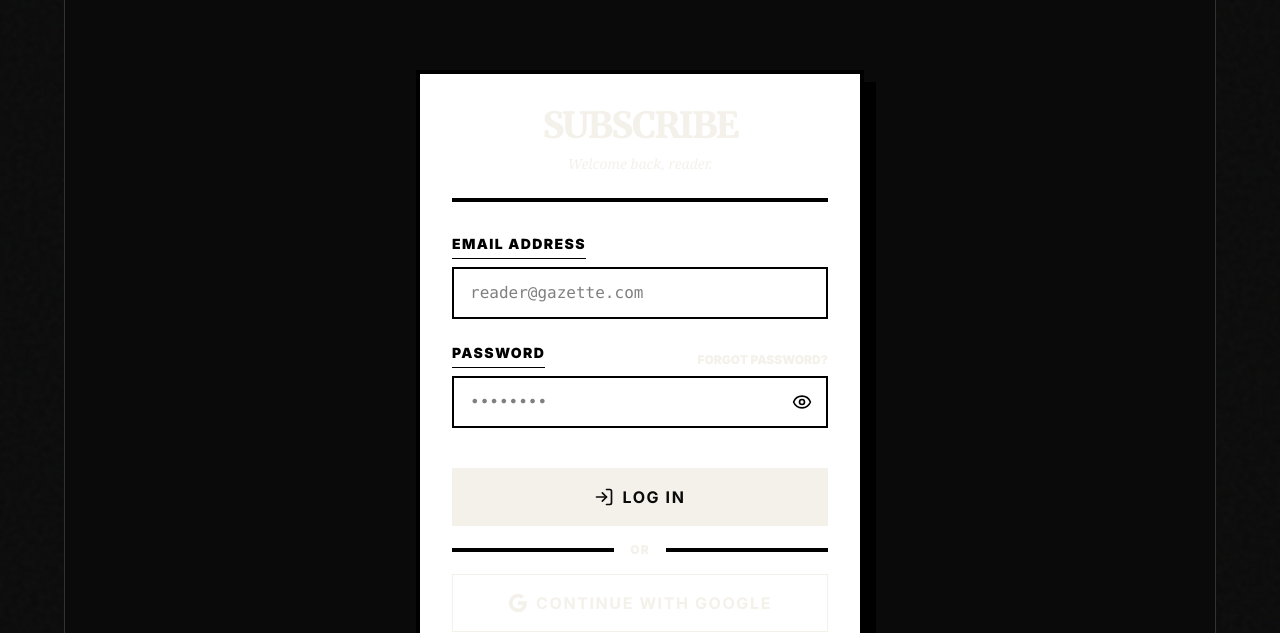
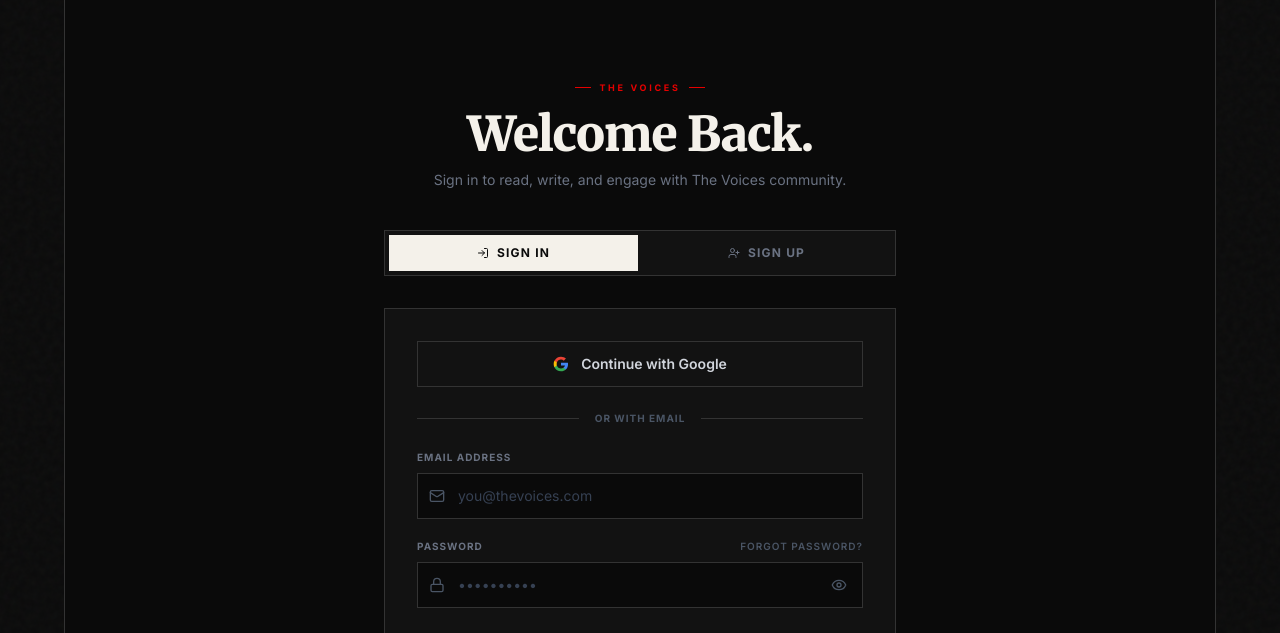
Before and after one commit to THE-VOICES-Blog-Platform/The-Voices, a React (Vite) app: page /auth in a window 1280 px wide. Shown: the part 319-952 px from the top of the page. Built offline with nearby package versions, Linux system fonts and the light colour scheme; no server answers.

Commit message:
feat: redesign Auth page with dark editorial UI/UX

```diff
--- a/src/pages/Auth.tsx
+++ b/src/pages/Auth.tsx
@@ -2,7 +2,7 @@ import React, { useState } from 'react';
 import { useNavigate } from 'react-router-dom';
 import { signInWithEmailAndPassword, createUserWithEmailAndPassword, signInWithPopup, sendPasswordResetEmail } from 'firebase/auth';
 import { auth, googleProvider } from '../lib/firebase';
-import { LogIn, UserPlus, Eye, EyeOff } from 'lucide-react';
+import { LogIn, UserPlus, Eye, EyeOff, Mail, Lock, ArrowRight, CheckCircle, AlertCircle } from 'lucide-react';
 
 const Auth = () => {
   const [isLogin, setIsLogin] = useState(true);
@@ -11,24 +11,21 @@ const Auth = () => {
   const [showPassword, setShowPassword] = useState(false);
   const [error, setError] = useState('');
   const [msg, setMsg] = useState('');
+  const [loading, setLoading] = useState(false);
   const navigate = useNavigate();
 
   const handleResetPassword = async () => {
     if (!email) {
-      setError('Please enter your email address to reset your password.');
+      setError('Enter your email above first, then click Forgot Password.');
       setMsg('');
       return;
     }
     try {
       await sendPasswordResetEmail(auth, email);
-      setMsg('Password reset email sent! Check your inbox.');
+      setMsg('Reset link sent! Check your inbox.');
       setError('');
     } catch (err: unknown) {
-      if (err instanceof Error) {
-        setError(err.message || 'Failed to send password reset email.');
-      } else {
-        setError('Failed to send password reset email.');
-      }
+      setError(err instanceof Error ? err.message : 'Failed to send reset email.');
       setMsg('');
     }
   };
@@ -37,7 +34,7 @@ const Auth = () => {
     e.preventDefault();
     setError('');
     setMsg('');
-
+    setLoading(true);
     try {
       if (isLogin) {
         await signInWithEmailAndPassword(auth, email, password);
@@ -46,151 +43,215 @@ const Auth = () => {
       }
       navigate('/dashboard');
     } catch (err: unknown) {
-      if (err instanceof Error) {
-        setError(err.message || 'An error occurred during authentication.');
-      } else {
-        setError('An error occurred during authentication.');
-      }
+      setError(err instanceof Error ? err.message : 'An error occurred during authentication.');
+    } finally {
+      setLoading(false);
     }
   };
 
   const handleGoogleSignIn = async () => {
     setError('');
     setMsg('');
+    setLoading(true);
     try {
       await signInWithPopup(auth, googleProvider);
       navigate('/dashboard');
     } catch (err: unknown) {
-      if (err instanceof Error) {
-        setError(err.message || 'An error occurred during Google sign in.');
-      } else {
-        setError('An error occurred during Google sign in.');
-      }
+      setError(err instanceof Error ? err.message : 'Google sign-in failed.');
+    } finally {
+      setLoading(false);
     }
   };
 
+  const switchMode = (mode: boolean) => {
+    setIsLogin(mode);
+    setError('');
+    setMsg('');
+  };
+
   return (
-    <div className="flex items-center justify-center min-h-[70vh] py-12">
-      <div className="w-full max-w-md bg-white border-4 border-black p-8 shadow-[12px_12px_0px_0px_rgba(0,0,0,1)]">
+    <div className="min-h-[80vh] flex items-center justify-center py-12 px-4">
+      <div className="w-full max-w-lg">
 
-        <div className="text-center mb-8 border-b-4 border-black pb-6">
-          <h2 className="text-4xl font-black font-heading uppercase tracking-tighter">
-            {isLogin ? 'Subscribe' : 'Join the Press'}
-          </h2>
-          <p className="font-serif italic text-sm mt-2">
-            {isLogin ? "Welcome back, reader." : "Become a contributing writer today."}
+        {/* Brand Header */}
+        <div className="text-center mb-10">
+          <div className="inline-flex items-center gap-2 text-[9px] font-bold uppercase tracking-[0.3em] text-primary mb-4">
+            <span className="w-4 h-px bg-primary" />
+            The Voices
+            <span className="w-4 h-px bg-primary" />
+          </div>
+          <h1 className="text-4xl md:text-5xl font-black font-heading text-foreground tracking-tight leading-none mb-3">
+            {isLogin ? 'Welcome Back.' : 'Join the Press.'}
+          </h1>
+          <p className="text-sm font-sans text-gray-500">
+            {isLogin
+              ? 'Sign in to read, write, and engage with The Voices community.'
+              : 'Create your account and start publishing your stories today.'}
           </p>
         </div>
 
+        {/* Tab Switcher */}
+        <div className="flex border border-card-border bg-card mb-8 p-1 gap-1">
+          <button
+            type="button"
+            onClick={() => switchMode(true)}
+            className={`flex-1 py-2.5 text-xs font-bold uppercase tracking-widest transition-all duration-200 flex items-center justify-center gap-2 ${
+              isLogin
+                ? 'bg-foreground text-background'
+                : 'text-gray-500 hover:text-foreground'
+            }`}
+          >
+            <LogIn className="w-3 h-3" />
+            Sign In
+          </button>
+          <button
+            type="button"
+            onClick={() => switchMode(false)}
+            className={`flex-1 py-2.5 text-xs font-bold uppercase tracking-widest transition-all duration-200 flex items-center justify-center gap-2 ${
+              !isLogin
+                ? 'bg-foreground text-background'
+                : 'text-gray-500 hover:text-foreground'
+            }`}
+          >
+            <UserPlus className="w-3 h-3" />
+            Sign Up
+          </button>
+        </div>
+
+        {/* Card */}
+        <div className="bg-card border border-card-border p-8">
+
+          {/* Alerts */}
           {error && (
-          <div className="border-2 border-black bg-gray-100 px-4 py-3 mb-6 text-sm font-bold uppercase text-center">
-            {error}
+            <div className="flex items-start gap-3 bg-red-950/40 border border-red-900/50 px-4 py-3 mb-6 text-sm text-red-400">
+              <AlertCircle className="w-4 h-4 mt-0.5 flex-shrink-0" />
+              <span className="font-sans leading-relaxed">{error}</span>
+            </div>
+          )}
+          {msg && (
+            <div className="flex items-start gap-3 bg-green-950/40 border border-green-900/50 px-4 py-3 mb-6 text-sm text-green-400">
+              <CheckCircle className="w-4 h-4 mt-0.5 flex-shrink-0" />
+              <span className="font-sans leading-relaxed">{msg}</span>
             </div>
           )}
 
-        {msg && (
-          <div className="border-2 border-black bg-green-100 text-green-800 px-4 py-3 mb-6 text-sm font-bold uppercase text-center">
-            {msg}
+          {/* Google Button */}
+          <button
+            type="button"
+            onClick={handleGoogleSignIn}
+            disabled={loading}
+            className="w-full flex items-center justify-center gap-3 py-3 border border-card-border text-sm font-semibold text-gray-300 hover:text-foreground hover:border-gray-500 transition-all duration-200 mb-6 disabled:opacity-50"
+          >
+            <svg className="w-4 h-4 flex-shrink-0" viewBox="0 0 24 24">
+              <path fill="#4285F4" d="M22.56 12.25c0-.78-.07-1.53-.2-2.25H12v4.26h5.92c-.26 1.37-1.04 2.53-2.21 3.31v2.77h3.57c2.08-1.92 3.28-4.74 3.28-8.09z"/>
+              <path fill="#34A853" d="M12 23c2.97 0 5.46-.98 7.28-2.66l-3.57-2.77c-.98.66-2.23 1.06-3.71 1.06-2.86 0-5.29-1.93-6.16-4.53H2.18v2.84C3.99 20.53 7.7 23 12 23z"/>
+              <path fill="#FBBC05" d="M5.84 14.09c-.22-.66-.35-1.36-.35-2.09s.13-1.43.35-2.09V7.07H2.18C1.43 8.55 1 10.22 1 12s.43 3.45 1.18 4.93l2.85-2.22.81-.62z"/>
+              <path fill="#EA4335" d="M12 5.38c1.62 0 3.06.56 4.21 1.66l3.15-3.15C17.45 2.09 14.97 1 12 1 7.7 1 3.99 3.47 2.18 7.07l3.66 2.84c.87-2.6 3.3-4.53 6.16-4.53z"/>
+            </svg>
+            Continue with Google
+          </button>
+
+          {/* Divider */}
+          <div className="flex items-center gap-4 mb-6">
+            <div className="flex-1 h-px bg-card-border" />
+            <span className="text-[10px] font-bold uppercase tracking-widest text-gray-600">or with email</span>
+            <div className="flex-1 h-px bg-card-border" />
           </div>
-        )}
 
-        <form onSubmit={handleSubmit} className="flex flex-col gap-6">
-          <div>
-            <label className="block text-sm font-black uppercase tracking-widest text-black mb-2 border-b border-black w-max pb-1">Email Address</label>
+          {/* Form */}
+          <form onSubmit={handleSubmit} className="flex flex-col gap-5">
+            {/* Email */}
+            <div className="relative">
+              <label className="block text-[10px] font-bold uppercase tracking-widest text-gray-500 mb-2">
+                Email Address
+              </label>
+              <div className="relative">
+                <Mail className="absolute left-3 top-1/2 -translate-y-1/2 w-4 h-4 text-gray-600 pointer-events-none" />
                 <input
                   type="email"
                   required
                   value={email}
                   onChange={(e) => setEmail(e.target.value)}
-              className="w-full bg-transparent border-2 border-black px-4 py-3 text-black font-mono focus:outline-none focus:bg-black focus:text-white transition-colors"
-              placeholder="reader@gazette.com"
+                  className="w-full bg-background border border-card-border pl-10 pr-4 py-3 text-sm text-foreground font-sans focus:outline-none focus:border-primary transition-colors placeholder:text-gray-700"
+                  placeholder="you@thevoices.com"
                 />
               </div>
+            </div>
 
+            {/* Password */}
             <div>
-            <div className="flex justify-between items-end mb-2">
-              <label className="block text-sm font-black uppercase tracking-widest text-black border-b border-black w-max pb-1">Password</label>
+              <div className="flex justify-between items-center mb-2">
+                <label className="block text-[10px] font-bold uppercase tracking-widest text-gray-500">
+                  Password
+                </label>
                 {isLogin && (
                   <button
                     type="button"
                     onClick={handleResetPassword}
-                  className="text-xs font-black uppercase hover:underline decoration-2 underline-offset-4"
+                    className="text-[10px] font-semibold text-gray-600 hover:text-primary transition-colors uppercase tracking-widest"
                   >
                     Forgot Password?
                   </button>
                 )}
               </div>
               <div className="relative">
+                <Lock className="absolute left-3 top-1/2 -translate-y-1/2 w-4 h-4 text-gray-600 pointer-events-none" />
                 <input
-                type={showPassword ? "text" : "password"}
+                  type={showPassword ? 'text' : 'password'}
                   required
                   value={password}
                   onChange={(e) => setPassword(e.target.value)}
-                className="w-full bg-transparent border-2 border-black px-4 py-3 pr-12 text-black font-mono focus:outline-none focus:bg-black focus:text-white transition-colors"
-                placeholder="••••••••"
+                  className="w-full bg-background border border-card-border pl-10 pr-12 py-3 text-sm text-foreground font-sans focus:outline-none focus:border-primary transition-colors placeholder:text-gray-700"
+                  placeholder="••••••••••"
+                  minLength={6}
                 />
                 <button
                   type="button"
                   onClick={() => setShowPassword(!showPassword)}
-                className="absolute right-3 top-1/2 -translate-y-1/2 text-black hover:text-gray-600 focus:outline-none p-1"
+                  className="absolute right-3 top-1/2 -translate-y-1/2 text-gray-600 hover:text-foreground transition-colors p-1 focus:outline-none"
                 >
-                {showPassword ? <EyeOff className="w-5 h-5" /> : <Eye className="w-5 h-5" />}
+                  {showPassword ? <EyeOff className="w-4 h-4" /> : <Eye className="w-4 h-4" />}
                 </button>
               </div>
+              {!isLogin && (
+                <p className="mt-1.5 text-[10px] text-gray-600 font-sans">Minimum 6 characters.</p>
+              )}
             </div>
 
-          <div className="flex flex-col gap-4 mt-4">
+            {/* Submit */}
             <button
               type="submit"
-              className="btn-premium w-full py-4 flex gap-2"
+              disabled={loading || !email || !password}
+              className="w-full py-3.5 bg-foreground text-background text-sm font-bold uppercase tracking-widest flex items-center justify-center gap-2 hover:bg-primary hover:text-foreground transition-all duration-200 disabled:opacity-40 disabled:cursor-not-allowed mt-2"
             >
-              {isLogin ? <LogIn className="w-5 h-5" /> : <UserPlus className="w-5 h-5" />}
-              {isLogin ? 'Log In' : 'Sign Up'}
+              {loading ? (
+                <span className="inline-block w-4 h-4 border-2 border-background/30 border-t-background rounded-full animate-spin" />
+              ) : (
+                <>
+                  {isLogin ? <LogIn className="w-4 h-4" /> : <UserPlus className="w-4 h-4" />}
+                  {isLogin ? 'Sign In to The Voices' : 'Create My Account'}
+                  <ArrowRight className="w-4 h-4" />
+                </>
+              )}
             </button>
-
-            <div className="flex items-center gap-4">
-              <div className="flex-1 h-1 bg-black"></div>
-              <span className="font-black text-xs uppercase tracking-widest">OR</span>
-              <div className="flex-1 h-1 bg-black"></div>
+          </form>
         </div>
 
+        {/* Footer Switch */}
+        <p className="mt-6 text-center text-xs font-sans text-gray-600">
+          {isLogin ? "Don't have an account? " : 'Already have an account? '}
           <button
             type="button"
-              onClick={handleGoogleSignIn}
-              className="btn-outline w-full py-4 flex gap-2 bg-white"
+            onClick={() => switchMode(!isLogin)}
+            className="font-bold text-foreground hover:text-primary transition-colors underline underline-offset-4"
           >
-              <svg className="w-5 h-5" viewBox="0 0 24 24">
-                <path
-                  fill="currentColor"
-                  d="M22.56 12.25c0-.78-.07-1.53-.2-2.25H12v4.26h5.92c-.26 1.37-1.04 2.53-2.21 3.31v2.77h3.57c2.08-1.92 3.28-4.74 3.28-8.09z"
-                />
-                <path
-                  fill="currentColor"
-                  d="M12 23c2.97 0 5.46-.98 7.28-2.66l-3.57-2.77c-.98.66-2.23 1.06-3.71 1.06-2.86 0-5.29-1.93-6.16-4.53H2.18v2.84C3.99 20.53 7.7 23 12 23z"
-                />
-                <path
-                  fill="currentColor"
-                  d="M5.84 14.09c-.22-.66-.35-1.36-.35-2.09s.13-1.43.35-2.09V7.07H2.18C1.43 8.55 1 10.22 1 12s.43 3.45 1.18 4.93l2.85-2.22.81-.62z"
-                />
-                <path
-                  fill="currentColor"
-                  d="M12 5.38c1.62 0 3.06.56 4.21 1.66l3.15-3.15C17.45 2.09 14.97 1 12 1 7.7 1 3.99 3.47 2.18 7.07l3.66 2.84c.87-2.6 3.3-4.53 6.16-4.53z"
-                />
-              </svg>
-              Continue with Google
+            {isLogin ? 'Sign up free →' : 'Sign in →'}
           </button>
-          </div>
-        </form>
+        </p>
 
-        <p className="mt-8 text-center font-serif text-sm border-t border-black pt-6">
-          {isLogin ? "Not on the mailing list yet? " : "Already have a subscription? "}
-          <button
-            type="button"
-            onClick={() => setIsLogin(!isLogin)}
-            className="font-black uppercase tracking-wider hover:underline decoration-2 underline-offset-4"
-          >
-            {isLogin ? 'Sign up' : 'Log in'}
-          </button>
+        {/* Trust line */}
+        <p className="mt-4 text-center text-[10px] text-gray-700 font-sans">
+          By continuing, you agree to The Voices' Terms & Privacy Policy.
         </p>
       </div>
     </div>
```
Lines whose indentation alone changed are shown as unchanged.
